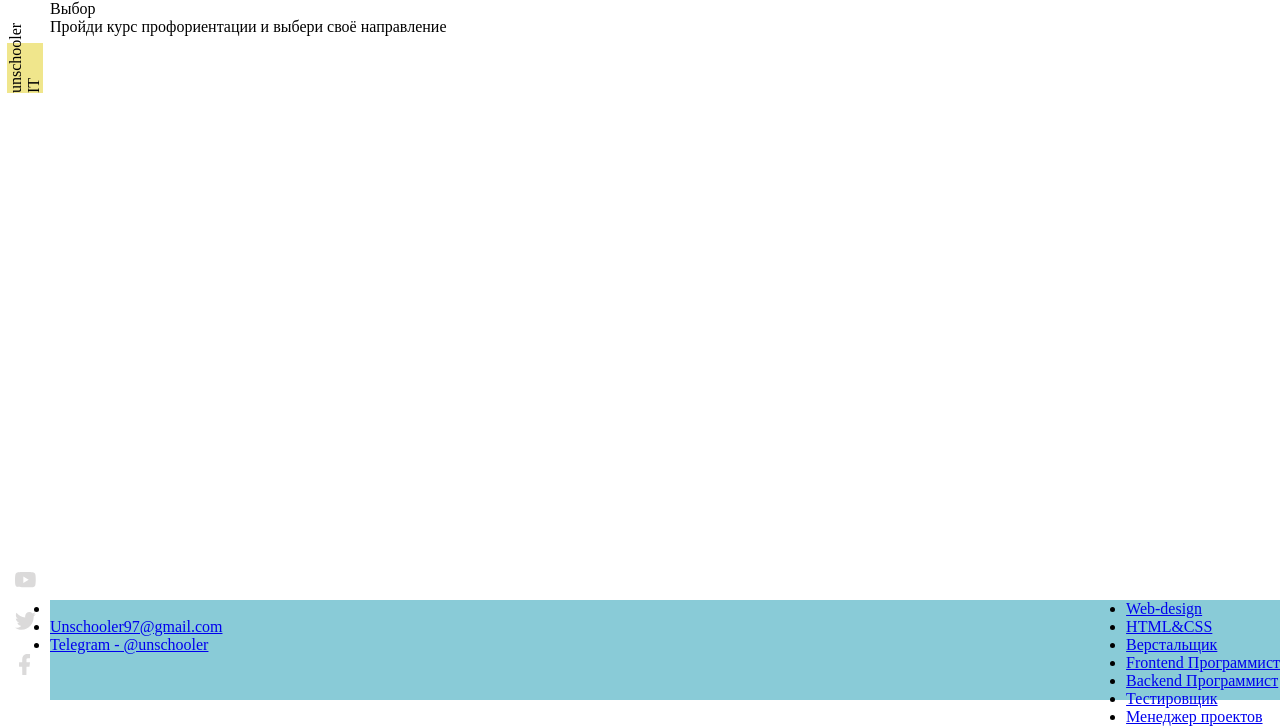
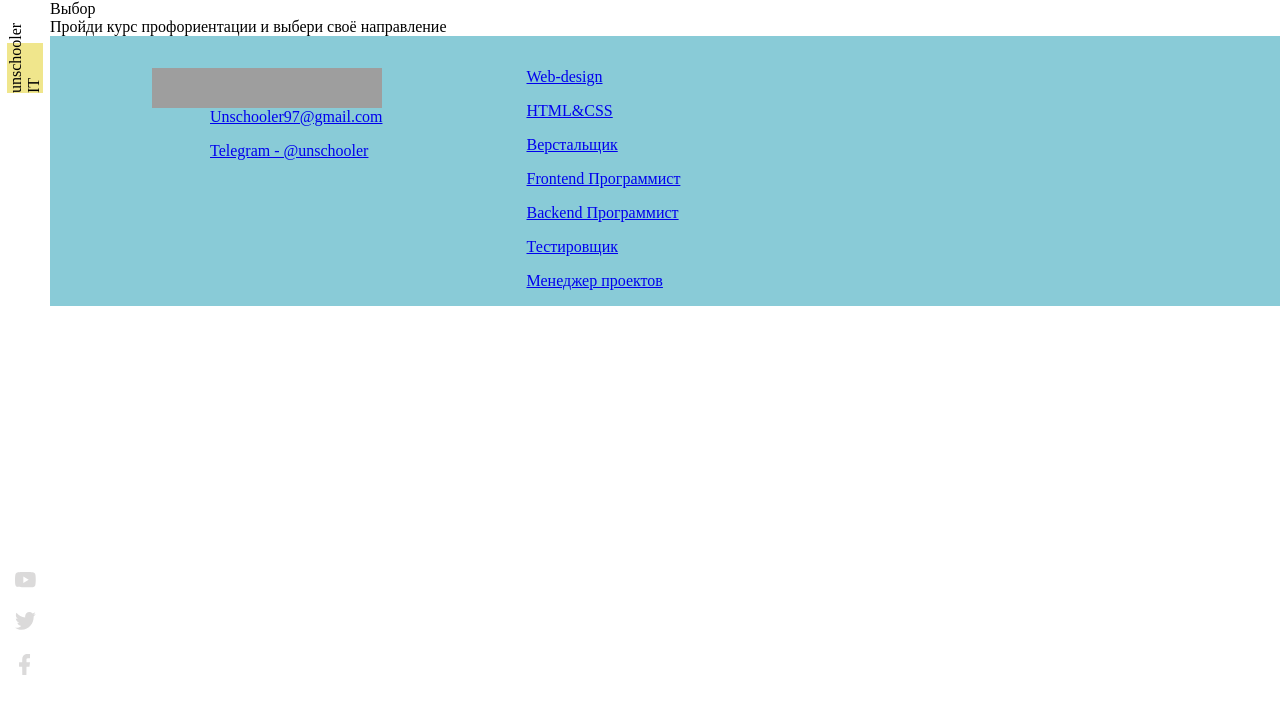
Before and after one commit to doraby/unschooler, a PHP site: page / in a window 1280 px wide. Shown: the part 100-826 px from the top of the page. After the commit the page ends 775 px from the top, so only its background shows below. Run offline with PHP 8.4, Linux system fonts and the light colour scheme; style sheets or scripts are compiled from the project's sources; some web fonts are replaced; grey boxes are pictures that could not be loaded.

Commit message:
edit scss

```diff
--- a/html-source/sass/_footer.scss
+++ b/html-source/sass/_footer.scss
@@ -1,9 +1,29 @@
-.footer {
+.footer{
   display: flex;
-  flex-shrink: 0;
-  justify-content: space-between;
-  width: auto;
-  height: 100px;
-  margin: auto 0 0 0;
+  justify-content: flex-start;
+  padding-left: 10rem;
   background-color: #89CBD7;
 }
+
+.footer__column-1{
+  padding-top: 2rem;
+  list-style-type: none;
+}
+
+.footer__column-2{
+  padding-top: 2rem;
+  list-style-type: none;
+  padding-left: 9rem;
+}
+
+.footer__logo{
+  height: 40px;
+  background-image: url("footer-logo-white.png");
+  background-repeat: no-repeat;
+  margin: 0px 0px 0px -58px;
+  padding-bottom: 1rem;
+}
+
+.footer__text{
+  padding-bottom: 1rem;
+}
```
